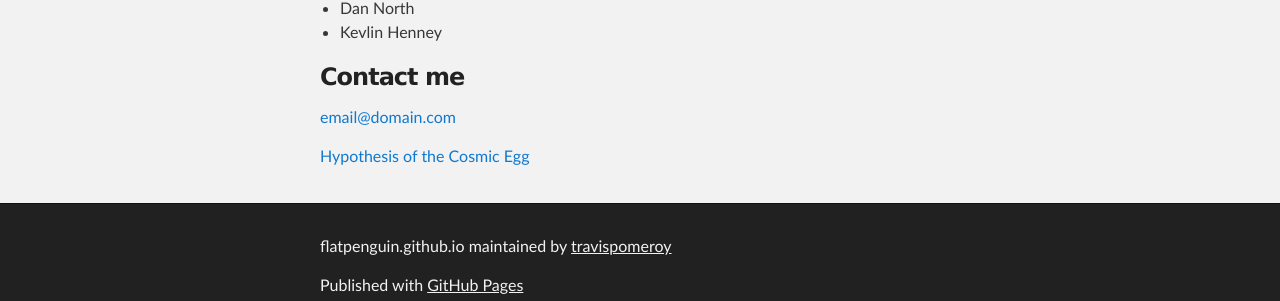
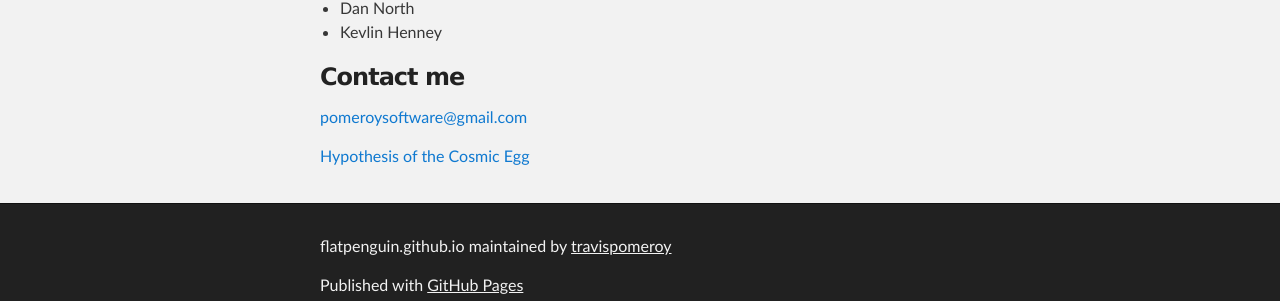
Before and after one commit to travispomeroy/flatpenguin.github.io, a Jekyll site: the page built from about.md, in a window 1280 px wide. Shown: the part 1873-2174 px from the top of the page. Built offline with Jekyll 4.4.1, drawn with Linux system fonts in a browser that asks for light colours.

Commit message:
Added my professional email.

```diff
--- a/about.md
+++ b/about.md
@@ -61,6 +61,6 @@ every presentation, every published word, or every twitter post, I am compelled
 
 ### Contact me
 
-[email@domain.com](mailto:email@domain.com)
+[pomeroysoftware@gmail.com](mailto:pomeroysoftware@gmail.com)
 
 [Hypothesis of the Cosmic Egg](https://en.wikipedia.org/wiki/Georges_Lemaître)
```
